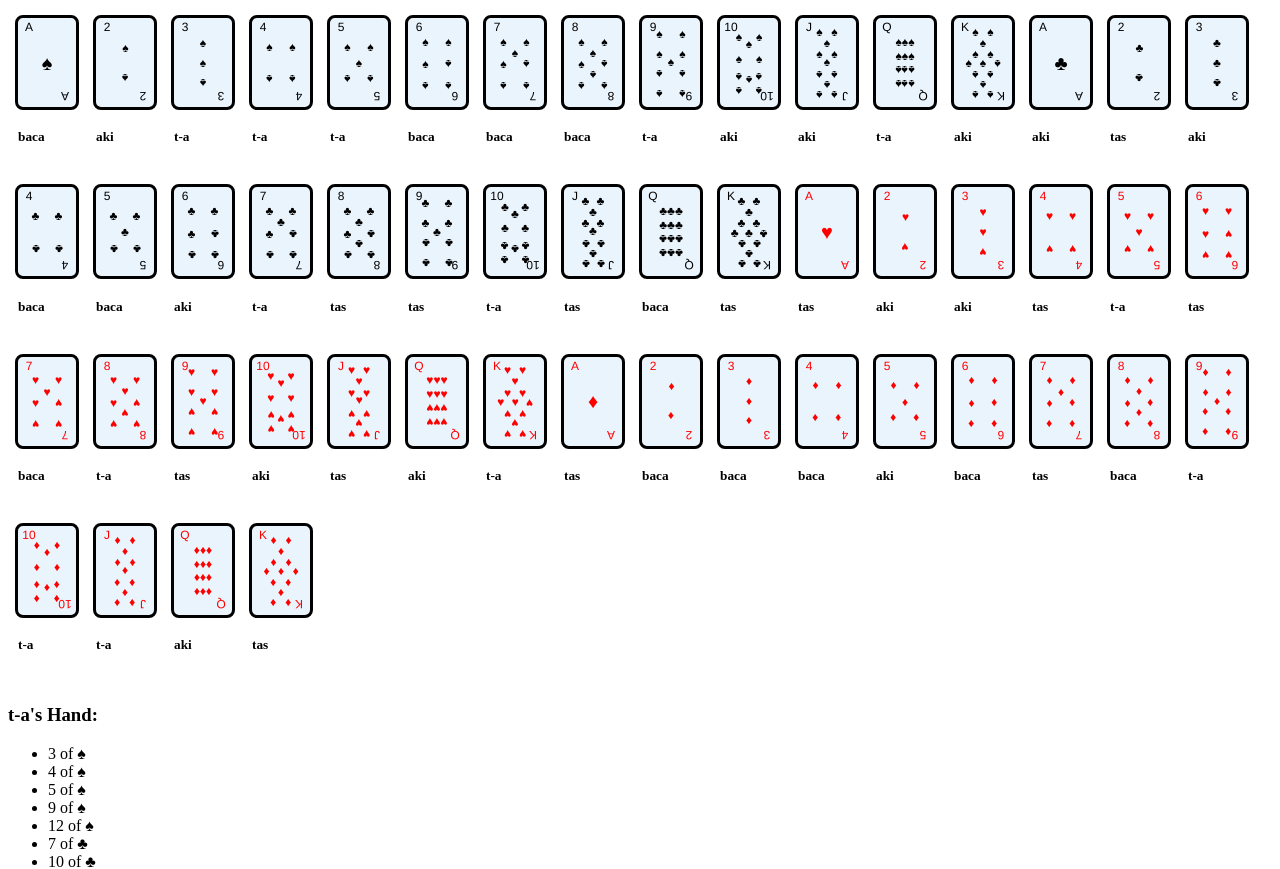
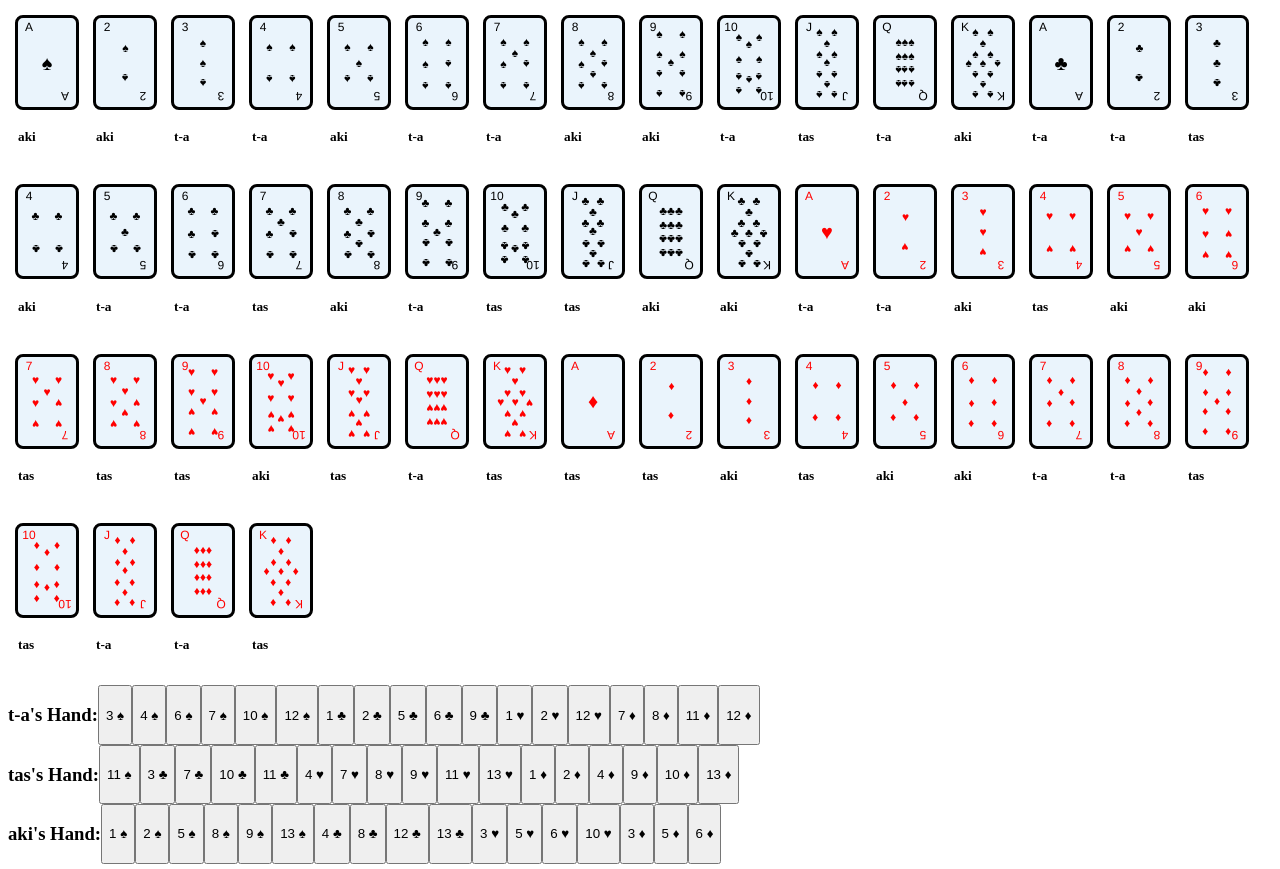
Before and after one commit to t-a1024/sevens, a React (Create React App) app: page / in a window 1280 px wide. Shown: the top 869 px of the page. Built offline with nearby package versions, Linux system fonts and the light colour scheme.

Commit message:
カードを出せるように

```diff
--- a/src/App.tsx
+++ b/src/App.tsx
@@ -1,41 +1,87 @@
-import React from 'react';
+import React, { useState, useEffect, useRef } from 'react';
 import Card from "./assets/cardCompornents";
 import { Board } from './game/board';
 import { Player } from './game/player';
 
 function App() {
-  const players = [
-    new Player("t-a"),
-    new Player("tas"),
-    new Player("aki"),
-    new Player("baca"),
-  ];
+  // useRefを使用してBoardのインスタンスを1回だけ作成
+  const managerRef = useRef<Board | null>(null);
 
-  const manager = new Board(players);
-  const board = manager.getboard;
+  // 初回マウント時にgameStartを一度だけ実行するためのフラグ
+  const hasGameStarted = useRef(false);
 
-  // boardをidでソート
-  //const sortedBoard = board.sort((a, b) => a.id - b.id);
+  if (!managerRef.current) {
+    managerRef.current = new Board();
+  }
+
+  const manager = managerRef.current;
+
+  // プレイヤーとボードの状態を管理
+  const [players, setPlayers] = useState<Player[]>([]);
+  const [board, setBoard] = useState(manager.getboard);
+
+  // 初回マウント時にgameStartを実行してプレイヤーを初期化
+  useEffect(() => {
+    if (!hasGameStarted.current) {
+      const initialPlayers = [
+        new Player("t-a", manager),
+        new Player("tas", manager),
+        new Player("aki", manager),
+      ];
+      setPlayers(initialPlayers);
+
+      manager.gameStart(initialPlayers);
+      setBoard(manager.getboard); // 初期ボード状態を設定
+
+      hasGameStarted.current = true; // gameStartが実行されたことを記録
+    }
+  }, [manager]);
+
+  // カード使用時のハンドラ
+  const handleUseCard = (playerIndex: number, cardIndex: number) => {
+    const newPlayers = [...players];
+    const player = newPlayers[playerIndex];
+    const card = player.hand[cardIndex];
+
+    player.useCard(card); // カードを使う
+
+    // 状態を更新して画面をリフレッシュ
+    setPlayers(newPlayers);
+    setBoard(manager.getboard);
+  };
 
   return (
     <div className="App">
+      {/* ボードの表示 */}
       <div style={{ display: "flex", flexWrap: "wrap" }}>
         {board.map((card, index) => (
           <div key={index} style={{ margin: "10px" }}>
             <Card id={card.id} mark={card.mark} color={card.color} />
-            <h5>{card.owner.getName()}</h5>
+            <h5>{card.owner?.getName()}</h5>
           </div>
         ))}
       </div>
+
+      {/* プレイヤーの手札の表示 */}
       <div>
-        {players.map((player, index) => (
-          <div key={index}>
+        {players.map((player, playerIndex) => (
+          <div key={playerIndex} style={{ display: "flex", flexWrap: "wrap" }}>
             <h3>{player.getName()}'s Hand:</h3>
-            <ul>
               {player.hand.map((card, cardIndex) => (
-                <li key={cardIndex}>{card.id} of {card.mark}</li>
+                <button key={cardIndex} onClick={() => handleUseCard(playerIndex, cardIndex)}>
+                  {card.id} {card.mark}
+                </button>
               ))}
-            </ul>
+          </div>
+        ))}
+      </div>
+
+      {/* プレイ可能なカードの表示 */}
+      <div style={{ display: "flex", flexWrap: "wrap" }}>
+        {manager.GetCanPlaceCard().map((card, index) => (
+          <div key={index} style={{ margin: "10px" }}>
+            <Card id={card.id} mark={card.mark} color={card.color} />
+            <h5>{card.owner?.getName()}</h5>
           </div>
         ))}
       </div>
--- a/src/game/board.tsx
+++ b/src/game/board.tsx
@@ -19,10 +19,15 @@ function shuffleArray(array: any[]) {
 }
 
 class Board {
-  players: Player[];
+  players: Player[] = [];
   board: CardSituation[] = [];
 
-  constructor(players: Player[]) {
+  constructor(){
+    console.log("new Board");
+
+  }
+
+  gameStart(players: Player[]) {
     this.players = players;
     if (players.length <= 1) {
       throw new Error("プレイヤーの人数は2人以上必要です");
@@ -63,6 +68,54 @@ class Board {
         player.hand = this.board.filter(card=>card.owner.name==player.name).map(cardData => cardData)
     });
   }
+
+  GetCanPlaceCard(): CardSituation[] {
+    const returnData: CardSituation[] = [];
+
+    for (let index = 0; index < markData.length; index++) {
+      const mark = markData[index].label;
+
+      for (let index2 = 7; index2 <= 13; index2++) {
+        const card = this.findCard(index2, mark);
+        if (card && !card.situation) {
+          returnData.push(card);
+          break;
+        }
+      }
+
+      for (let index2 = 7; index2 >= 1; index2--) {
+        const card = this.findCard(index2, mark);
+        if (card && !card.situation) {
+          returnData.push(card);
+          break;
+        }
+      }
+    }
+
+    return returnData;
+  }
+
+  useCard(card: CardSituation, player: Player):boolean {
+    const playableCard = findCardByIdAndMark(this.GetCanPlaceCard(), card.id, card.mark);
+
+    if (playableCard) {
+      const targetCard = this.board.find(cards => card.id === cards.id && card.mark === cards.mark);
+      if (targetCard&&targetCard.owner.getName==player.getName) {
+        targetCard.situation = true;
+        return true;
+      }
+    }
+    return false;
+  }
+
+  findCard(id:number,mark:string){
+    return findCardByIdAndMark(this.board,id,mark);
+  }
+
 }
 
-export { Board };    export type { CardSituation };
+function findCardByIdAndMark(cards: CardSituation[], id: number, mark: string): CardSituation | undefined {
+  return cards.find(card => card.id === id && card.mark === mark);
+}
+
+export { Board ,findCardByIdAndMark};    export type { CardSituation };
--- a/src/game/player.tsx
+++ b/src/game/player.tsx
@@ -1,12 +1,14 @@
 //import { Card } from "../assets/cardData";
-import { CardSituation } from "./board";
+import { Board, CardSituation ,findCardByIdAndMark} from "./board";
 
 export class Player {
   private _hand: CardSituation[] = [];
   name: string;
+  board:Board;
 
-  constructor(name: string) {
+  constructor(name: string,board:Board) {
     this.name = name;
+    this.board = board
   }
 
   set hand(v: CardSituation[]) {
@@ -18,7 +20,10 @@ export class Player {
   }
 
   useCard(card:CardSituation){
-
+    if (this.board.useCard(card,this)) {
+        this.hand = this.hand.filter(cards => !(card.id === cards.id && card.mark === cards.mark));
+        console.log("used" + card);
+    }
   }
 
   getName(){
```
